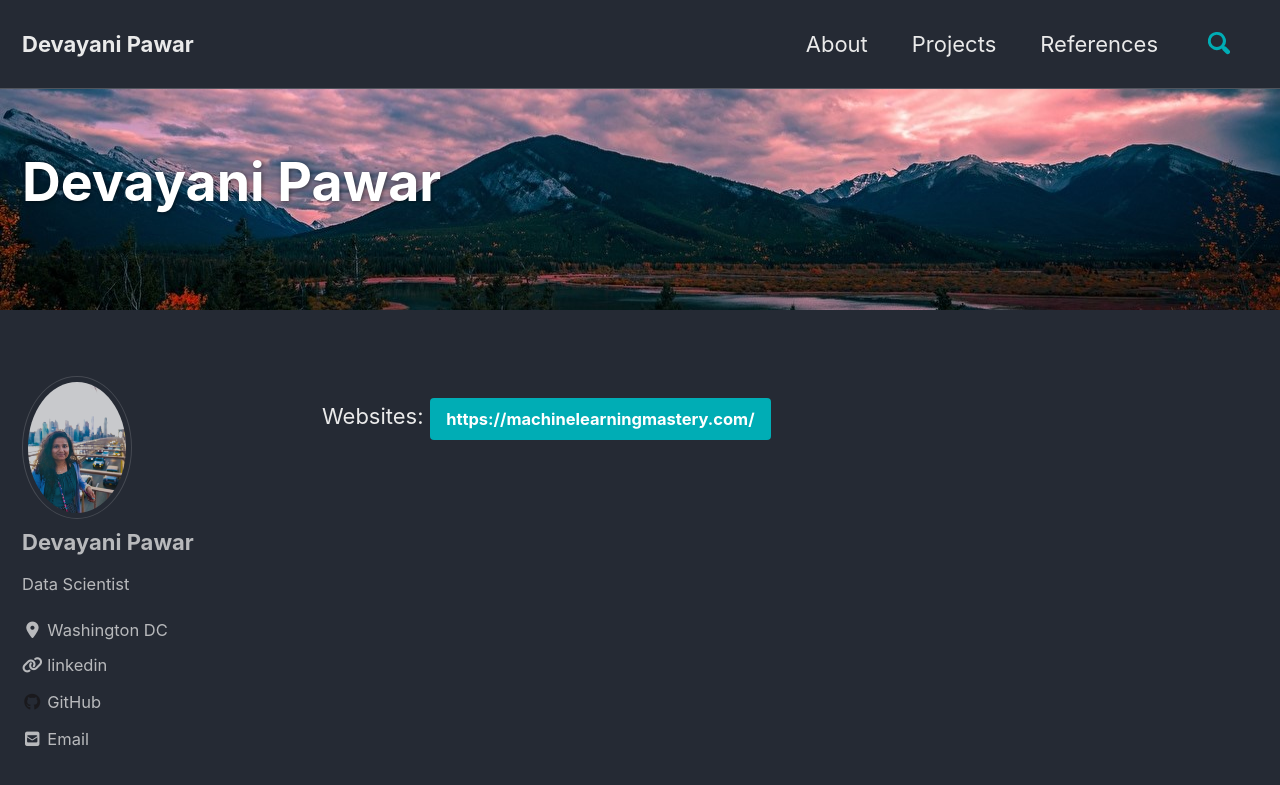
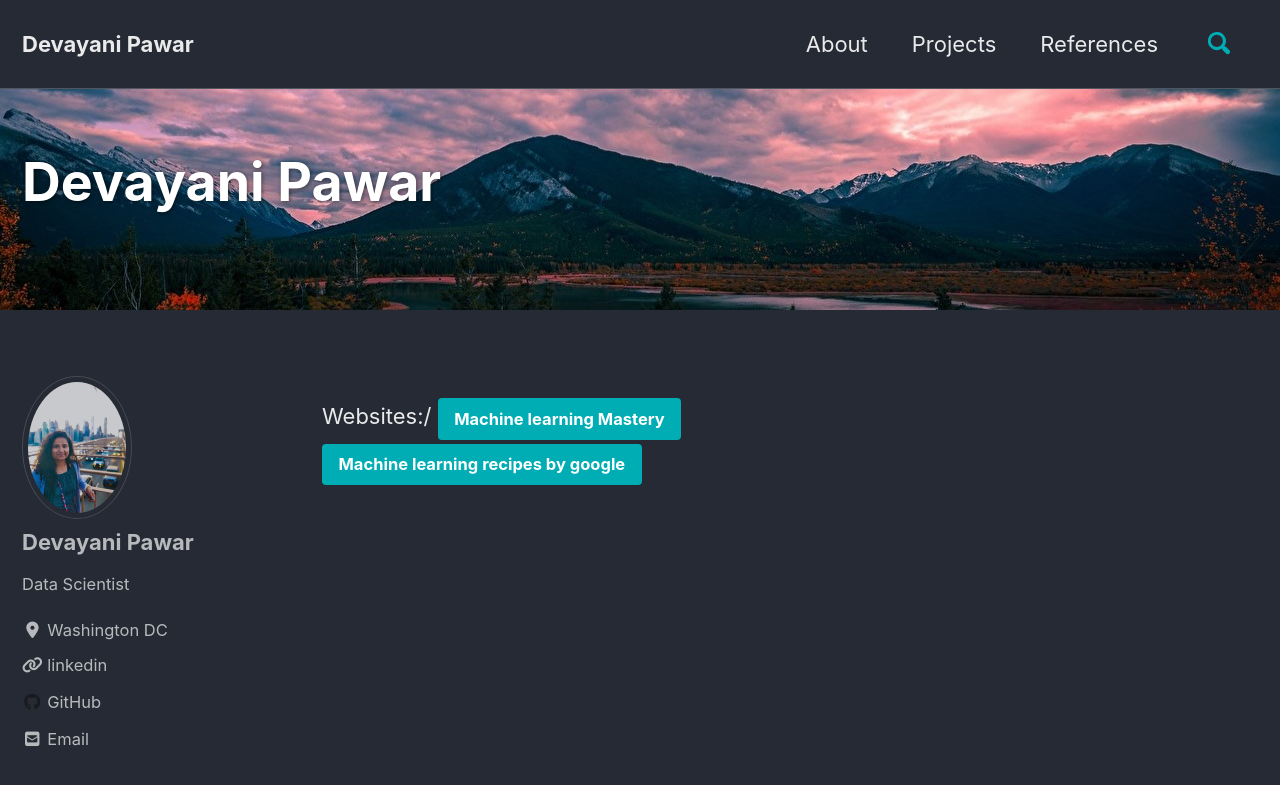
Before and after one commit to devayanipowar/devayanipowar.github.io, a Jekyll site: the page built from _pages/Books.md, in a window 1280 px wide and 900 px high. Shown: the top 785 px of the window. Built offline with Jekyll 4.4.1, drawn with Linux system fonts in a browser that asks for light colours; cached includes are drawn as plain includes; nearby versions of some CDN libraries.

Commit message:
adding reference

```diff
--- a/_pages/Books.md
+++ b/_pages/Books.md
@@ -10,5 +10,7 @@ header:
 
 ---
 
-Websites:
-<a href="#" class="btn btn--primary">https://machinelearningmastery.com/</a>
+Websites:/
+<a href="https://machinelearningmastery.com/" class="btn btn--primary">Machine learning Mastery</a>
+<a href="https://www.youtube.com/watch?v=cKxRvEZd3Mw&list=PLOU2XLYxmsIIuiBfYad6rFYQU_jL2ryal"
+ class="btn btn--primary">Machine learning recipes by google</a>
```
